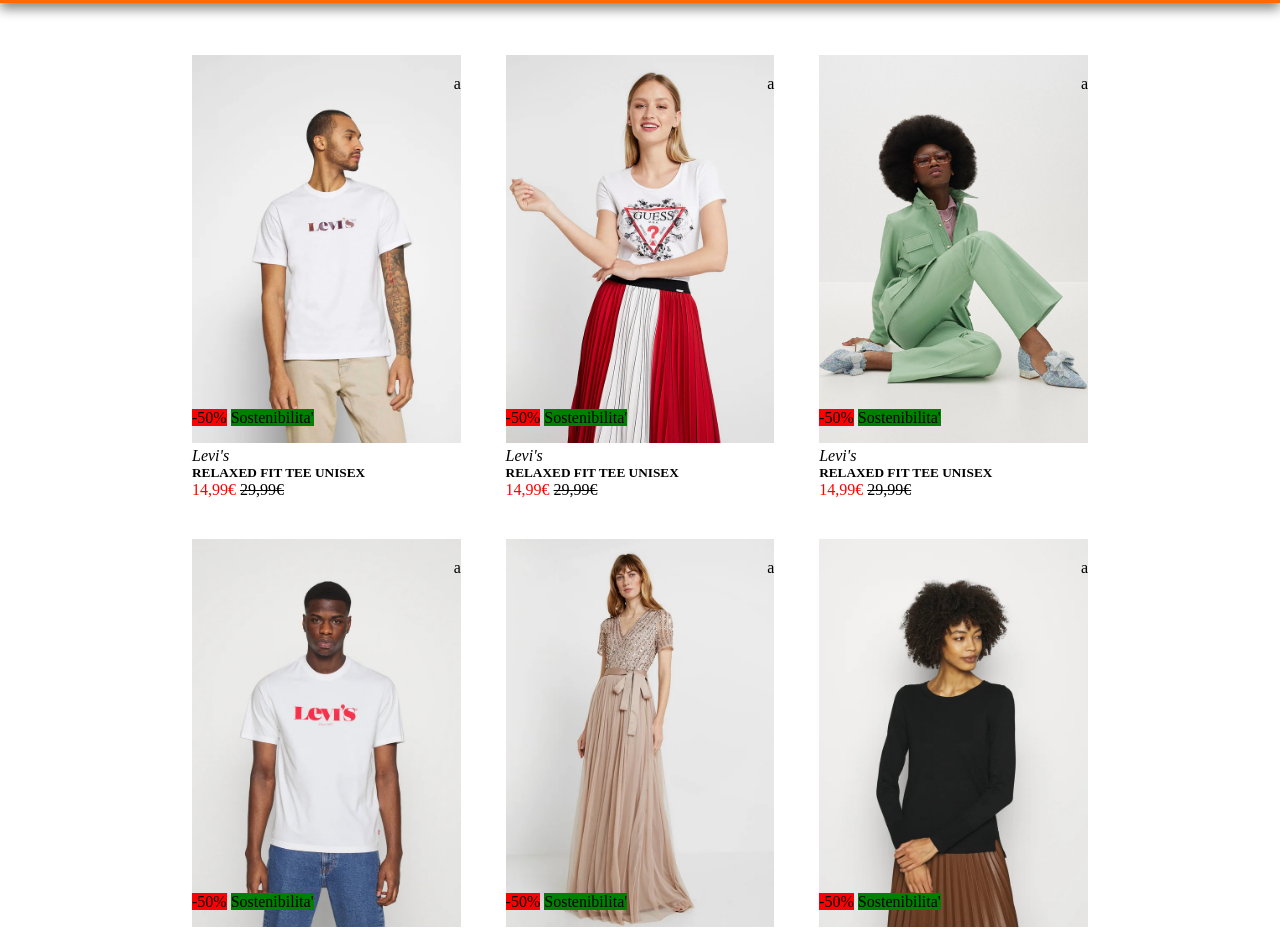
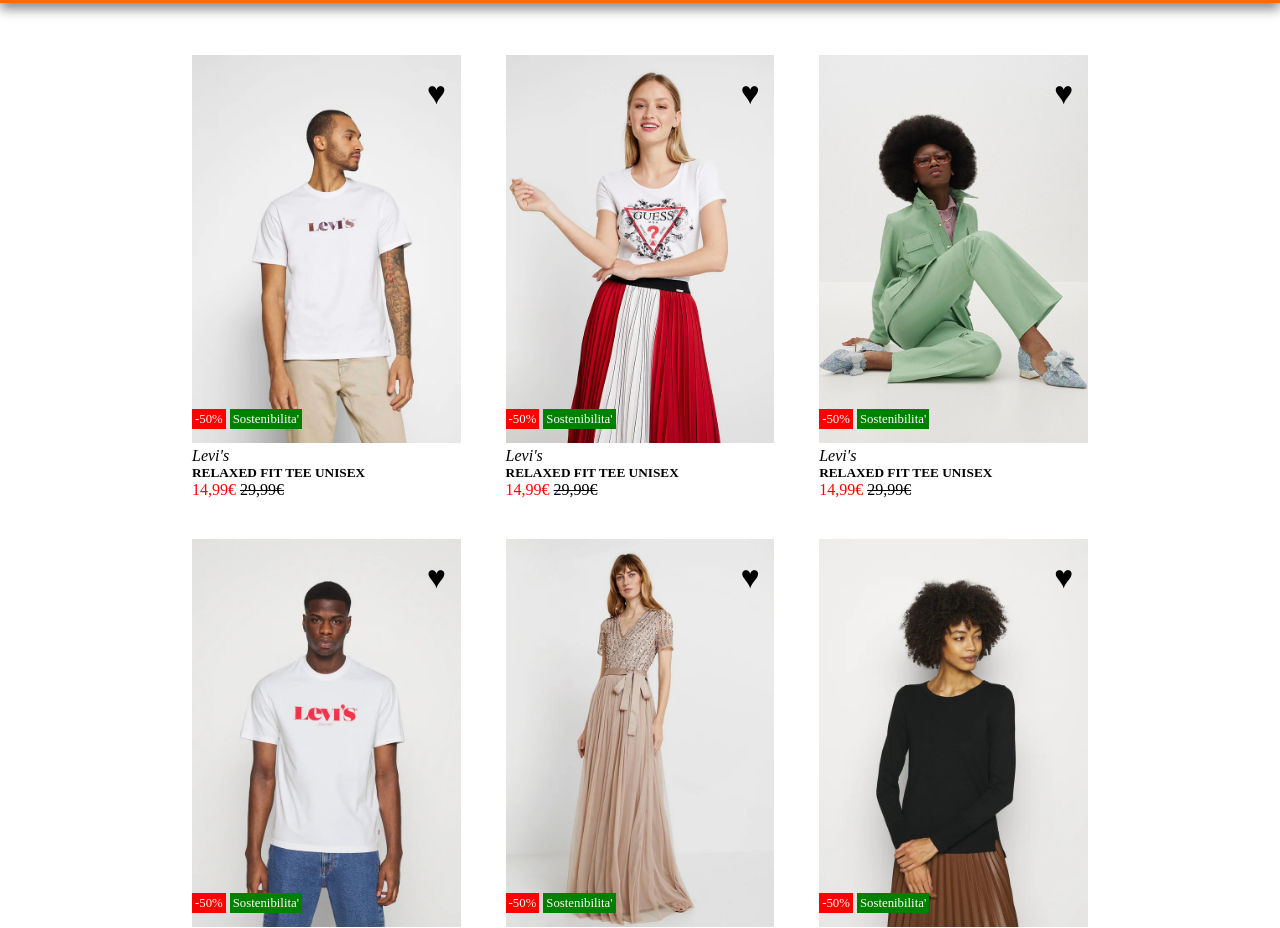
Before and after one commit to Kokkolino/html-css-boolando, a plain HTML site: page index.html in a window 1280 px wide. Shown: the part 45-973 px from the top of the page. Drawn offline with Linux system fonts and the light colour scheme.

Commit message:
heart size and hover

```diff
--- a/assets/css/style.css
+++ b/assets/css/style.css
@@ -110,7 +110,16 @@ del{
 
 .heart{
     top: 20px;
-    right: 0;
+    right: 15px;
+}
+
+.heart::after{
+    content: '\2665';
+    font-size: 2em;
+}
+
+.heart:hover{
+    color: red;
 }
 
 .item-info{
@@ -126,6 +135,11 @@ del{
     background-color: #008000;
 }
 
+.sales, .eco{
+    padding: 3px;
+    font-size: 0.8em;
+}
+
 /* footer */
 footer{
     background-color: #1A1A1A;
--- a/index.html
+++ b/index.html
@@ -36,10 +36,10 @@
                     <!-- images and info -->
                     <img class="preview" src="./assets/img/1.jpg">
                     <img class="show" src="./assets/img/1b.jpg">
-                    <div class="heart">a</div>
+                    <div class="heart"></div>
                     <div class="item-info">
-                        <span class="sales">-50%</span>
-                        <span class="eco">Sostenibilita'</span>
+                        <span class="sales t-white">-50%</span>
+                        <span class="eco t-white">Sostenibilita'</span>
                     </div>
                 </div>
                 <span>
@@ -55,10 +55,10 @@
                     <!-- images and info -->
                     <img class="preview" src="./assets/img/2.jpg">
                     <img class="show" src="./assets/img/2b.jpg">
-                    <div class="heart">a</div>
+                    <div class="heart"></div>
                     <div class="item-info">
-                        <span class="sales">-50%</span>
-                        <span class="eco">Sostenibilita'</span>
+                        <span class="sales t-white">-50%</span>
+                        <span class="eco t-white">Sostenibilita'</span>
                     </div>
                 </div>
                 <span>
@@ -74,10 +74,10 @@
                     <!-- images and info -->
                     <img class="preview" src="./assets/img/3.jpg">
                     <img class="show" src="./assets/img/3b.jpg">
-                    <div class="heart">a</div>
+                    <div class="heart"></div>
                     <div class="item-info">
-                        <span class="sales">-50%</span>
-                        <span class="eco">Sostenibilita'</span>
+                        <span class="sales t-white">-50%</span>
+                        <span class="eco t-white">Sostenibilita'</span>
                     </div>
                 </div>
                 <span>
@@ -92,10 +92,10 @@
                     <!-- images and info -->
                     <img class="preview" src="./assets/img/4.jpg">
                     <img class="show" src="./assets/img/4b.jpg">
-                    <div class="heart">a</div>
+                    <div class="heart"></div>
                     <div class="item-info">
-                        <span class="sales">-50%</span>
-                        <span class="eco">Sostenibilita'</span>
+                        <span class="sales t-white">-50%</span>
+                        <span class="eco t-white">Sostenibilita'</span>
                     </div>
                 </div>
                 <span>
@@ -111,10 +111,10 @@
                     <!-- images and info -->
                     <img class="preview" src="./assets/img/5.jpg">
                     <img class="show" src="./assets/img/5b.jpg">
-                    <div class="heart">a</div>
+                    <div class="heart"></div>
                     <div class="item-info">
-                        <span class="sales">-50%</span>
-                        <span class="eco">Sostenibilita'</span>
+                        <span class="sales t-white">-50%</span>
+                        <span class="eco t-white">Sostenibilita'</span>
                     </div>
                 </div>
                 <span>
@@ -130,10 +130,10 @@
                     <!-- images and info -->
                     <img class="preview" src="./assets/img/6.jpg">
                     <img class="show" src="./assets/img/6b.jpg">
-                    <div class="heart">a</div>
+                    <div class="heart"></div>
                     <div class="item-info">
-                        <span class="sales">-50%</span>
-                        <span class="eco">Sostenibilita'</span>
+                        <span class="sales t-white">-50%</span>
+                        <span class="eco t-white">Sostenibilita'</span>
                     </div>
                 </div>
                 <span>
```
